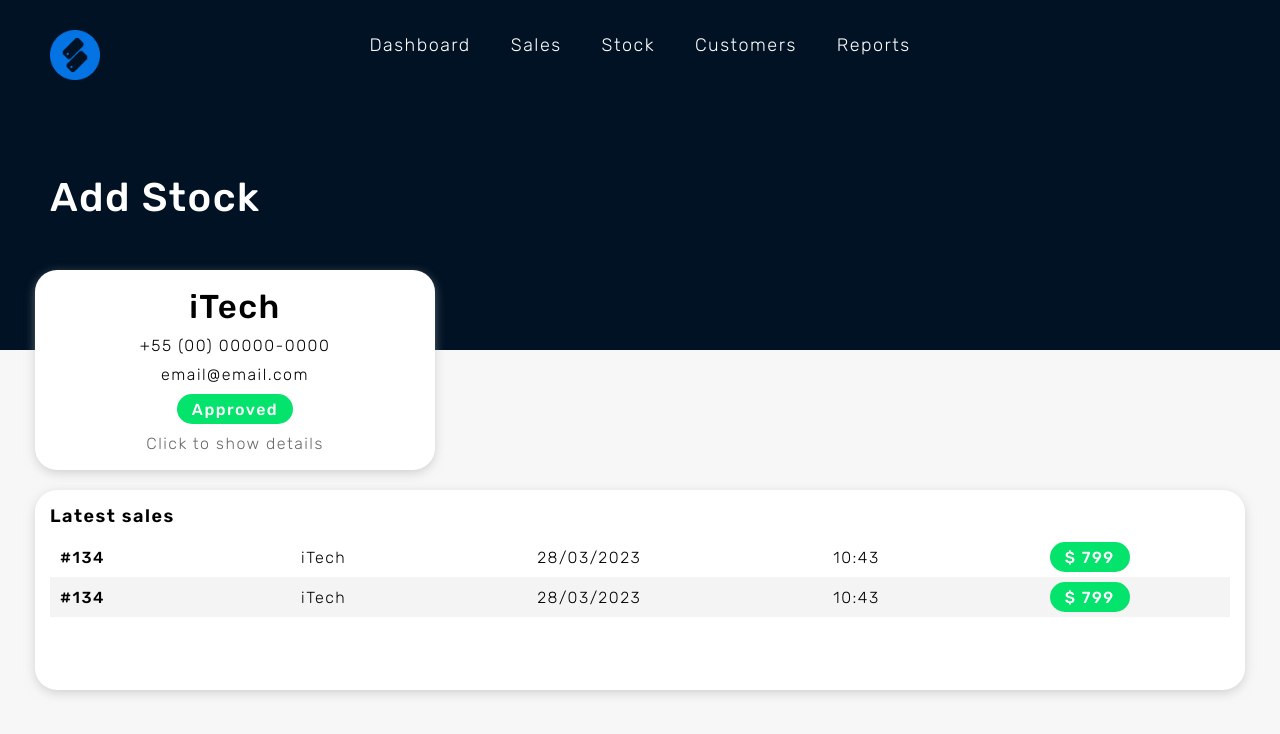
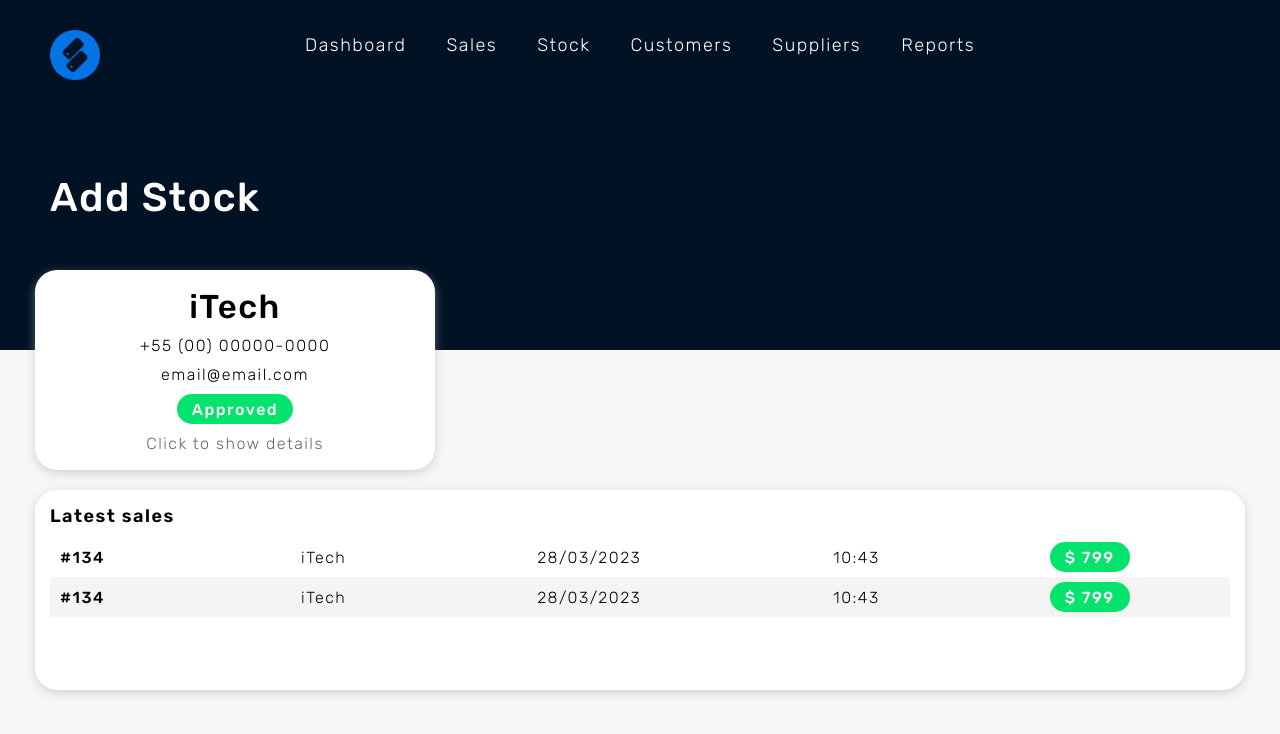
Before and after one commit to EdsonnOliveira/shricell, a Next.js app: page /customers/details in a window 1280 px wide. Shown: the top 734 px of the page. Built offline with nearby package versions, Linux system fonts and the light colour scheme.

Commit message:
New page: Suppliers

```diff
--- a/src/atomic/organisms/header/index.tsx
+++ b/src/atomic/organisms/header/index.tsx
@@ -26,6 +26,10 @@ const optionsComponents = [
     {
         page: '/customers',
         name: 'Customers',
+    },
+    {
+        page: '/suppliers',
+        name: 'Suppliers',
     },
     {
         page: '/reports',
```
